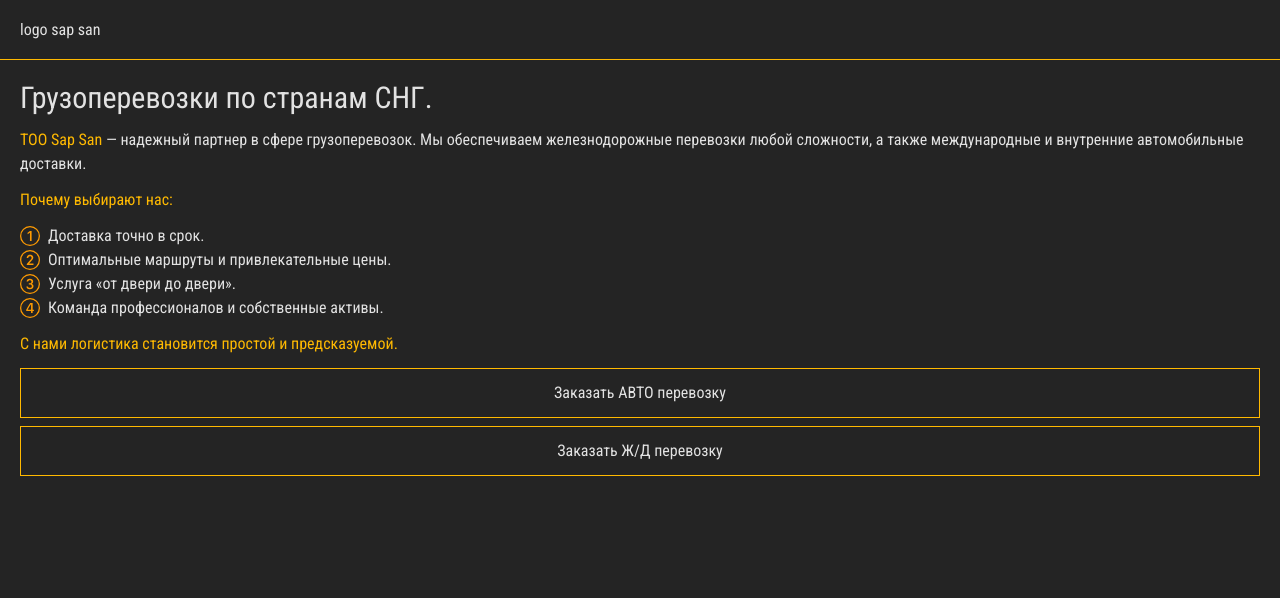
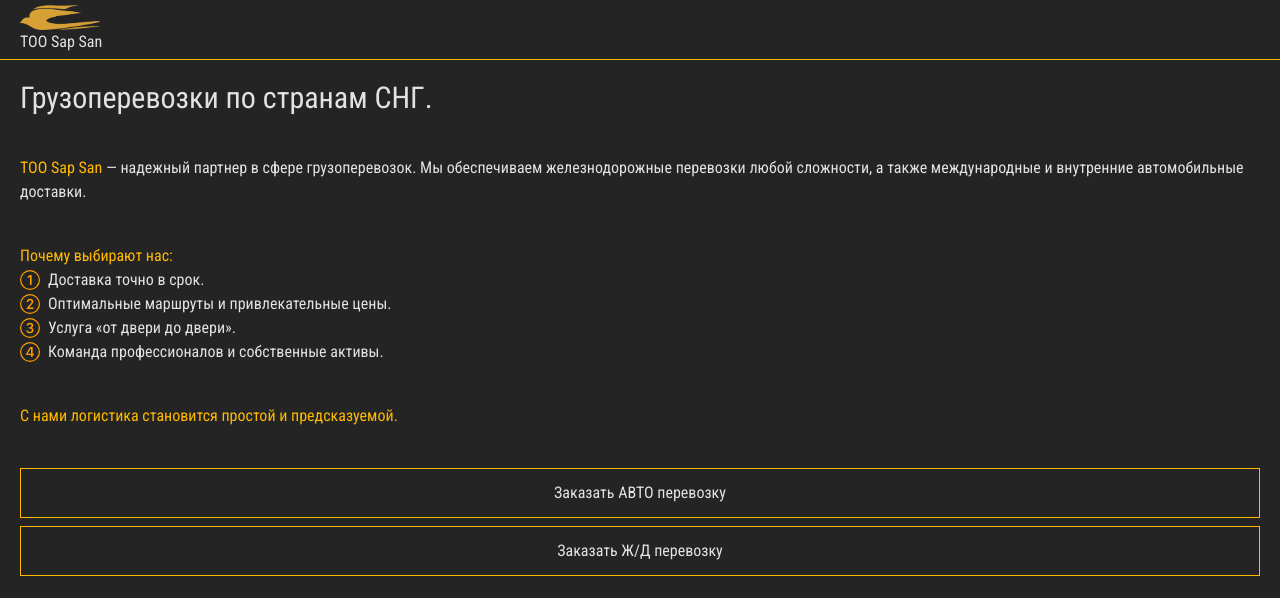
Before and after one commit to vlassov-i240288/toosapsan_frontend, a React (Vite) app: page / in a window 1280 px wide. Shown: the top 598 px of the page. Built offline with nearby package versions, Linux system fonts and the light colour scheme.

Commit message:
modal v.4

```diff
--- a/src/components/mainMenu/MainMenu.jsx
+++ b/src/components/mainMenu/MainMenu.jsx
@@ -1,4 +1,5 @@
 import { useState } from "react";
+import logo from "../../assets/images/logo.png";
 
 export default function MainMenu() {
     const [open, setOpen] = useState(false);
@@ -8,8 +9,8 @@
             <nav className="flex justify-between h-15 items-center border-b border-amber-400 px-5 relative z-50">
                 <div>
                     <a href="">
-                        logo sap san
-                        {/* <img src="" alt="logo" /> */}
+                        <img className="w-20" src={logo} alt="logo" />
+                        TOO Sap San
                     </a>
                 </div>
 
--- a/src/components/sections/header/Header.jsx
+++ b/src/components/sections/header/Header.jsx
@@ -14,13 +14,14 @@
     return (
         <header className="">
             <div className='flex flex-col gap-10 p-5'>
-                <div className="flex flex-col gap-3">
+                <div className="flex flex-col gap-10">
                     <h1 className='text-3xl'>Грузоперевозки по странам СНГ.</h1>
                     <p>
                         <span className="text-amber-400">TOO Sap San</span> — надежный партнер в сфере грузоперевозок.
                         Мы обеспечиваем железнодорожные перевозки любой сложности, а также международные и внутренние автомобильные доставки.
                     </p>
-                    <p className="text-amber-400">
+                    <div>
+                        <p className="text-amber-400">
                         Почему выбирают нас:
                     </p>
                     <ol>
@@ -29,6 +30,7 @@
                         <li className="flex items-center gap-2"><span><Bs3Circle size={20} color="oklch(76.9% 0.188 70.08)" /></span>Услуга «от двери до двери».</li>
                         <li className="flex items-center gap-2"><span><Bs4Circle size={20} color="oklch(76.9% 0.188 70.08)" /></span>Команда профессионалов и собственные активы.</li>
                     </ol>
+                    </div>
                     <p className="text-amber-400">
                         С нами логистика становится простой и предсказуемой.
                     </p>
```
Also changed, not shown: src/assets/images/logo.png (added).
